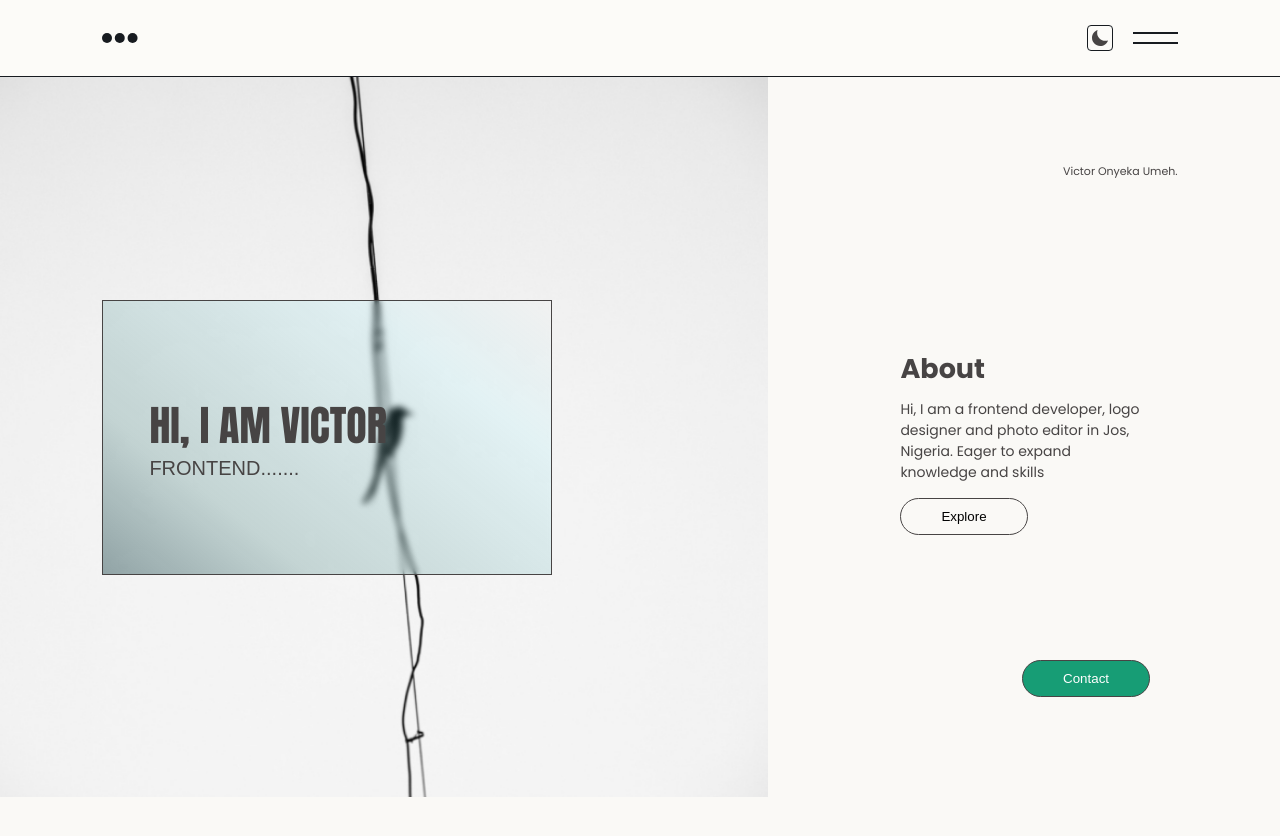
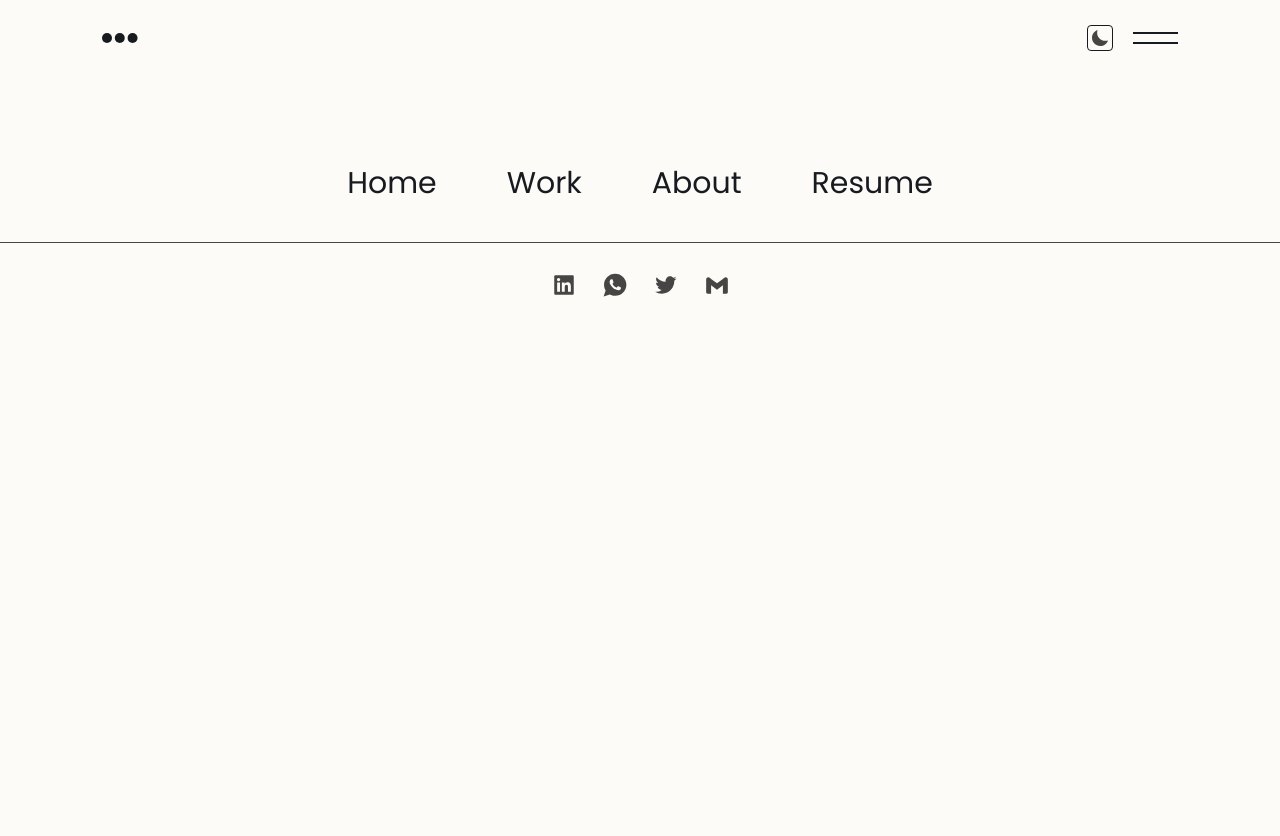
Before and after one commit to Victor-Umeh/portfolio, a React (Vite) app: page / in a window 1280 px wide. Shown: the top 836 px of the page. Before the commit the page ends 800 px from the top, so only its background shows below. Built offline with nearby package versions, Linux system fonts and the light colour scheme.

Commit message:
added social links

```diff
--- a/src/components/MainNav.tsx
+++ b/src/components/MainNav.tsx
@@ -1,13 +1,21 @@
 import { useState } from "react";
 import { ThemeProvider } from "styled-components";
-
+import {
+  BiLogoGmail,
+  BiLogoTwitter,
+  BiLogoLinkedinSquare,
+} from "react-icons/bi";
+import { IoLogoWhatsapp } from "react-icons/io";
 import {
   StyledNav,
   Hamburger,
   StyledBtn,
   Line,
+  Menu,
   List,
   Link,
+  SocialLink,
+  SocialBlock,
 } from "./styled/elements.styled";
 // import homeIcon from "../assets/home-icon-circle.svg";
 import darkThemeIcon from "../assets/dark-theme.svg";
@@ -31,6 +39,7 @@ const MainNav: React.FC = () => {
   const [theme, setTheme] = useState<boolean>(true);
 
   const logoColor = theme ? "#171B20" : "#F5F5F5";
+  const isLight = theme ? LightTheme : DarkTheme;
 
   return (
     <ThemeProvider theme={theme ? LightTheme : DarkTheme}>
@@ -62,14 +71,29 @@ const MainNav: React.FC = () => {
           <Line />
         </Hamburger>
 
-        <List>
-          <Link>Home</Link>
-          <Link>Work</Link>
-          <Link>About</Link>
-          <Link>Resume</Link>
-
+        <Menu>
+          <List>
+            <Link>Home</Link>
+            <Link>Work</Link>
+            <Link>About</Link>
+            <Link>Resume</Link>
+          </List>
+          <SocialBlock as="div">
+            <SocialLink href="">
+              <BiLogoLinkedinSquare style={{ color: isLight.text }} />
+            </SocialLink>
+            <SocialLink href="">
+              <IoLogoWhatsapp style={{ color: isLight.text }} />
+            </SocialLink>
+            <SocialLink href="">
+              <BiLogoTwitter style={{ color: isLight.text }} />
+            </SocialLink>
+            <SocialLink href="">
+              <BiLogoGmail style={{ color: isLight.text }} />
+            </SocialLink>
+          </SocialBlock>
           <img src={""} alt="" />
-        </List>
+        </Menu>
       </StyledNav>
     </ThemeProvider>
   );
--- a/src/components/styled/elements.styled.ts
+++ b/src/components/styled/elements.styled.ts
@@ -76,52 +76,81 @@ export const Line = styled.span<Props>`
   display: block;
 `;
 
+export const Menu = styled.div<Props>`
+  display: flex;
+  flex-direction: column;
+  align-items: center;
+  gap: 4vw;
+  padding-top: 8rem;
+  background-color: ${({ theme }) => theme.body};
+  height: 100vh;
+  position: absolute;
+  top: 7.6rem;
+  left: 0;
+  right: 0;
+  bottom: 0;
+  /* height: 0%;*/
+  /* visibility: hidden;  */
+`;
+
 export const List = styled.ul<Props>`
   display: flex;
   flex-direction: column;
   align-items: center;
-  gap: 6vw;
-  padding-top: 15rem;
+  gap: clamp(2rem, 5vw, 6rem);
   background-color: ${({ theme }) => theme.body};
-  width: 100%;
-  height: 100vh;
-  position: absolute;
-  display: none;
-  /* top: -100rem; */
-  top: 7.7rem;
-  left: 0;
-  right: 0;
-  bottom: 0;
-  /* height: 0%;
-  visibility: hidden; */
-  /*
-  @media (min-width: 481px) {
 
-  }
-*/
   @media (min-width: 768px) {
     flex-direction: row;
-    align-items: flex-start;
+    align-items: center;
     justify-content: center;
-    gap: clamp(3rem, 8vw, 12rem);
   }
-  /*
-  @media (min-width: 1025px) {
-
-  } */
 `;
 
 export const Link = styled.li<Props>`
   font-family: "Poppins", sans-serif;
   font-size: 3rem;
+  padding: 0.5rem;
   list-style: none;
   color: ${({ theme }) => theme.accent};
-  transition: all 300ms;
+  transform-origin: center;
+  transition: all 600ms;
   cursor: pointer;
 
   &:hover {
-    font-weight: bold;
-    font-size: 3.5rem;
+    font-weight: 600;
+    transform: scale(1.2);
+  }
+`;
+
+export const SocialBlock = styled(List)`
+  position: relative;
+  font-size: 2rem;
+  gap: 0.5rem;
+
+  @media (min-width: 768px) {
+    flex-direction: row;
+    /* align-items: center; */
+    /* justify-content: center; */
+  }
+
+  &::before {
+    position: absolute;
+    content: "";
+    top: -2rem;
+    width: 100vw;
+    height: 1px;
+    background-color: ${({ theme }) => theme.text};
+  }
+`;
+
+export const SocialLink = styled.a`
+  font-size: 2.6rem;
+  padding: 0.5rem 1rem;
+  cursor: pointer;
+
+  &:hover {
+    opacity: 0.6;
   }
 `;
 
@@ -130,15 +159,9 @@ export const Main = styled.main<Props>`
   background-color: ${({ theme }) => theme.body};
   position: relative;
 
-  @media (min-width: 481px) {
-  }
   @media (min-width: 768px) {
     display: flex;
   }
-  /*
-@media (min-width: 1025px) {
-
-} */
 `;
 
 export const CtaButton = styled(Button)`
```
